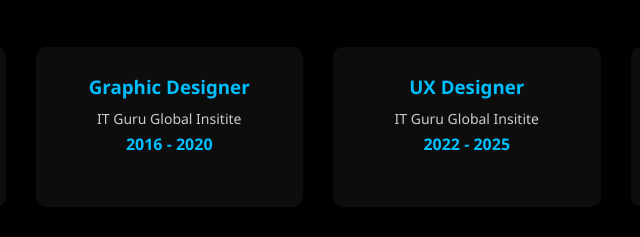
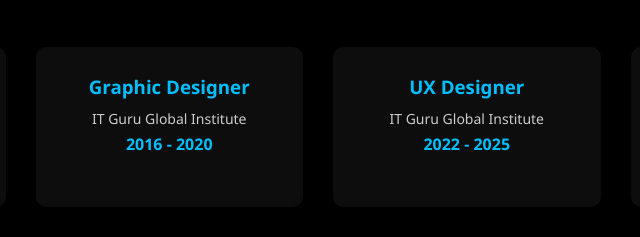
Before and after one commit to Kasun018/My_portfolio, a plain HTML site: page 3p.html in a window 1280 px wide. Shown: the part 2421-2658 px from the top of the page, 322-962 px from the left. Drawn offline with Linux system fonts and the light colour scheme.

Commit message:
change grammer mistake

```diff
--- a/3p.html
+++ b/3p.html
@@ -136,12 +136,12 @@
                 </div>
                 <div class="qual-card">
                     <h3>Graphic Designer</h3>
-                    <div class="institution">IT Guru Global Insitite</div>
+                    <div class="institution">IT Guru Global Institute</div>
                     <div class="year">2016 - 2020</div>
                 </div>
                 <div class="qual-card">
                     <h3>UX Designer</h3>
-                    <div class="institution">IT Guru Global Insitite</div>
+                    <div class="institution">IT Guru Global Institute</div>
                     <div class="year">2022 - 2025</div>
                 </div>
                 <div class="qual-card">
```
